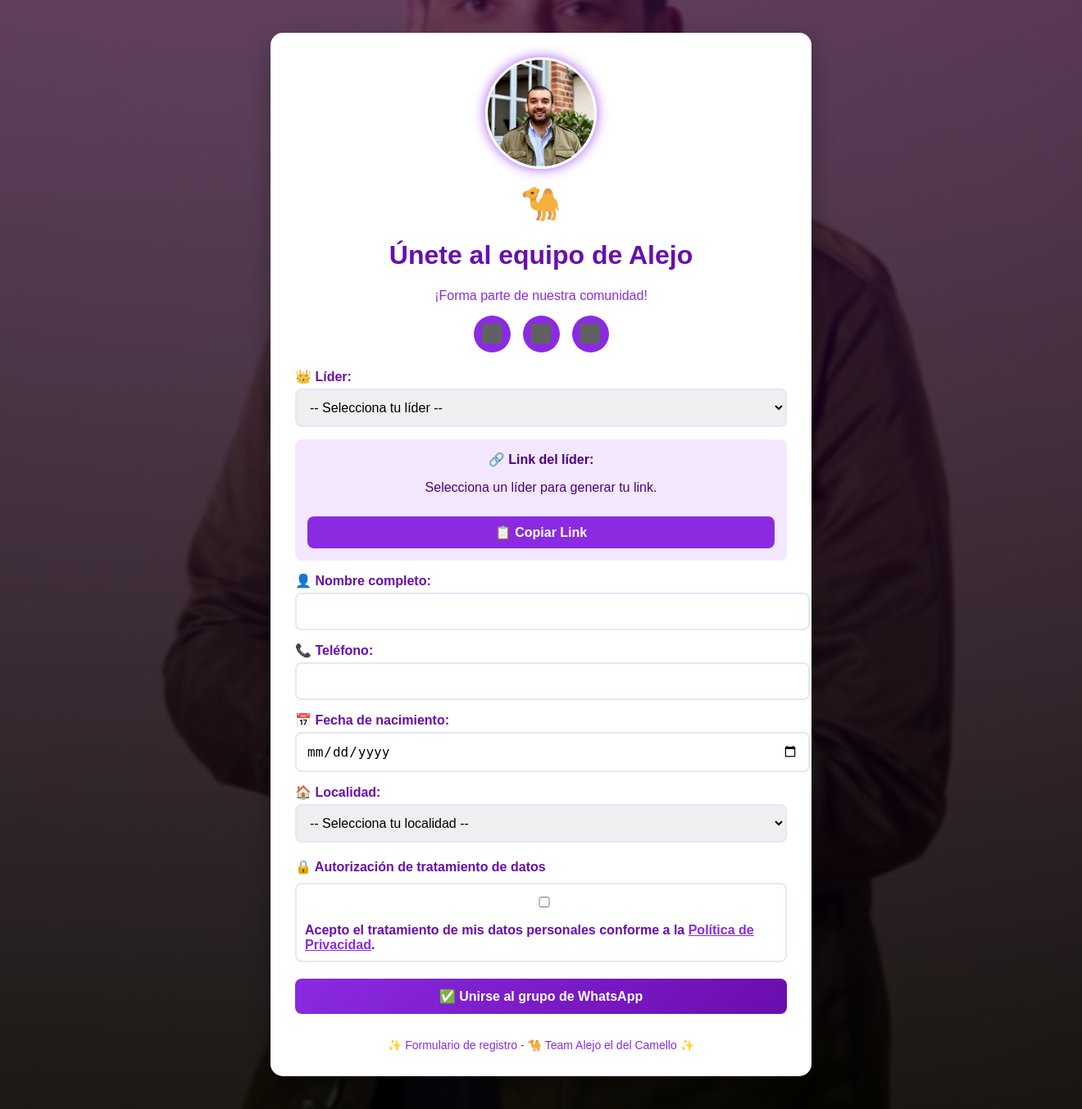
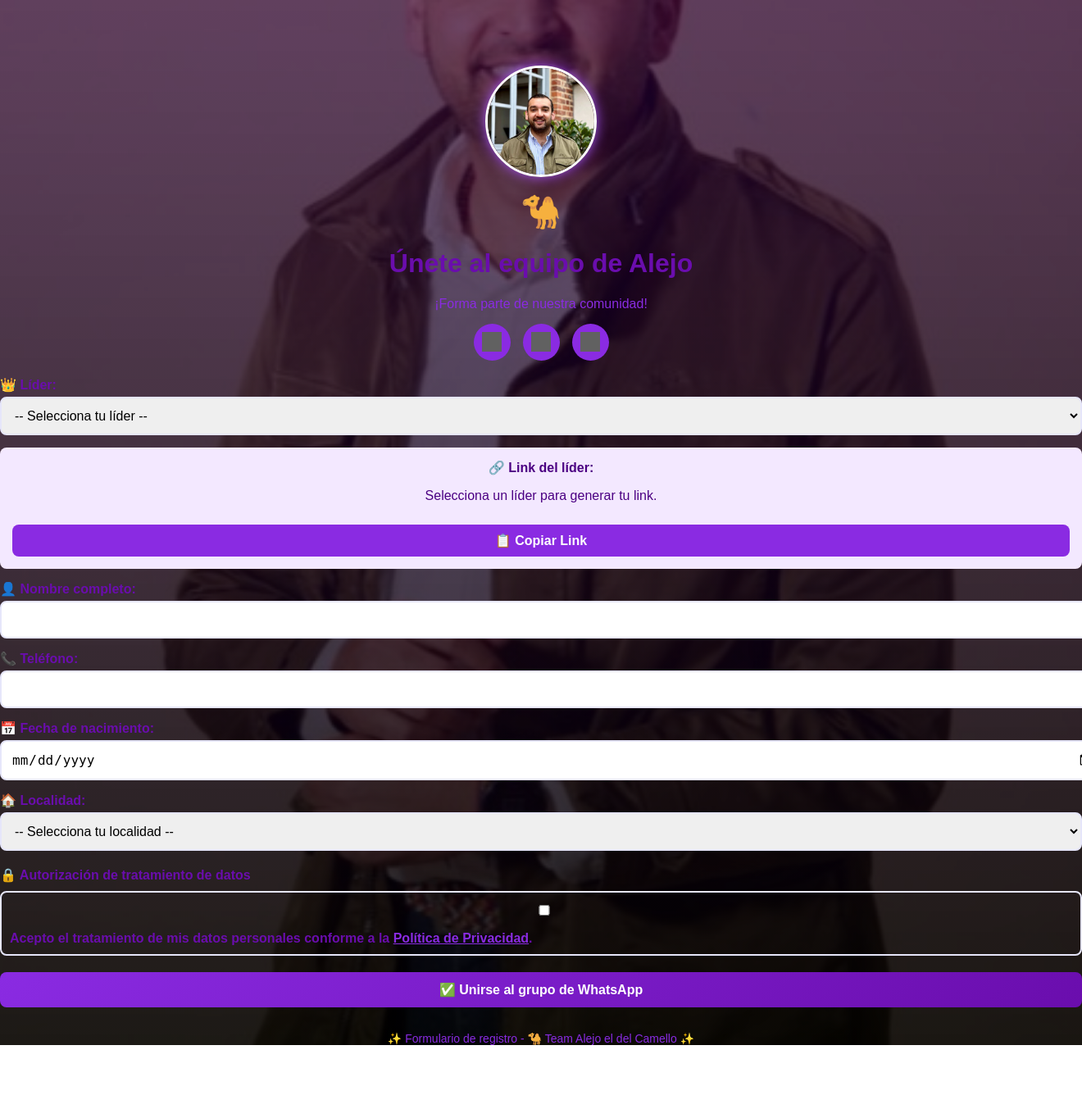
Before and after one commit to dssanche/mi_registro_whatsapp, a Flask app: page / in a window 1320 px wide; the page is wider, and only the part inside the window is pictured. Shown: that part at 82% size. After the commit the page ends 1275 px from the top of that part, so only its background shows below. Run offline with Flask 3, Linux system fonts and the light colour scheme; grey boxes are pictures that could not be loaded.

Commit message:
Cambio en el fondo

```diff
--- a/templates/registro.html
+++ b/templates/registro.html
@@ -2,7 +2,7 @@
 <html lang="es">
 <head>
     <meta charset="UTF-8">
-    <title>🐪 Team Alejo el del Camello 🐪</title>
+    <title>🐪 Alejo el del Camello 🐪</title>
     <link rel="icon" href="static/camel-silhouette-morado.png" type="image/png">
     <style>
         body {
@@ -15,16 +15,8 @@
   min-height: 100vh;
   display: flex;
   flex-direction: column;
-      justify-content: space-between;;
-        }
-        .container {
-            max-width: 600px;
-            margin: 40px auto;
-            background: #fff;
-            padding: 30px;
-            border-radius: 15px;
-            box-shadow: 0 10px 30px rgba(0,0,0,0.3);
-            text-align: center;
+  justify-content: space-between;
+  padding-top: 80px; /* 👈 espacio superior añadido */
 	     }
 
         /* 🟣 Imagen de Alejo */
```
Lines whose indentation alone changed are shown as unchanged.
